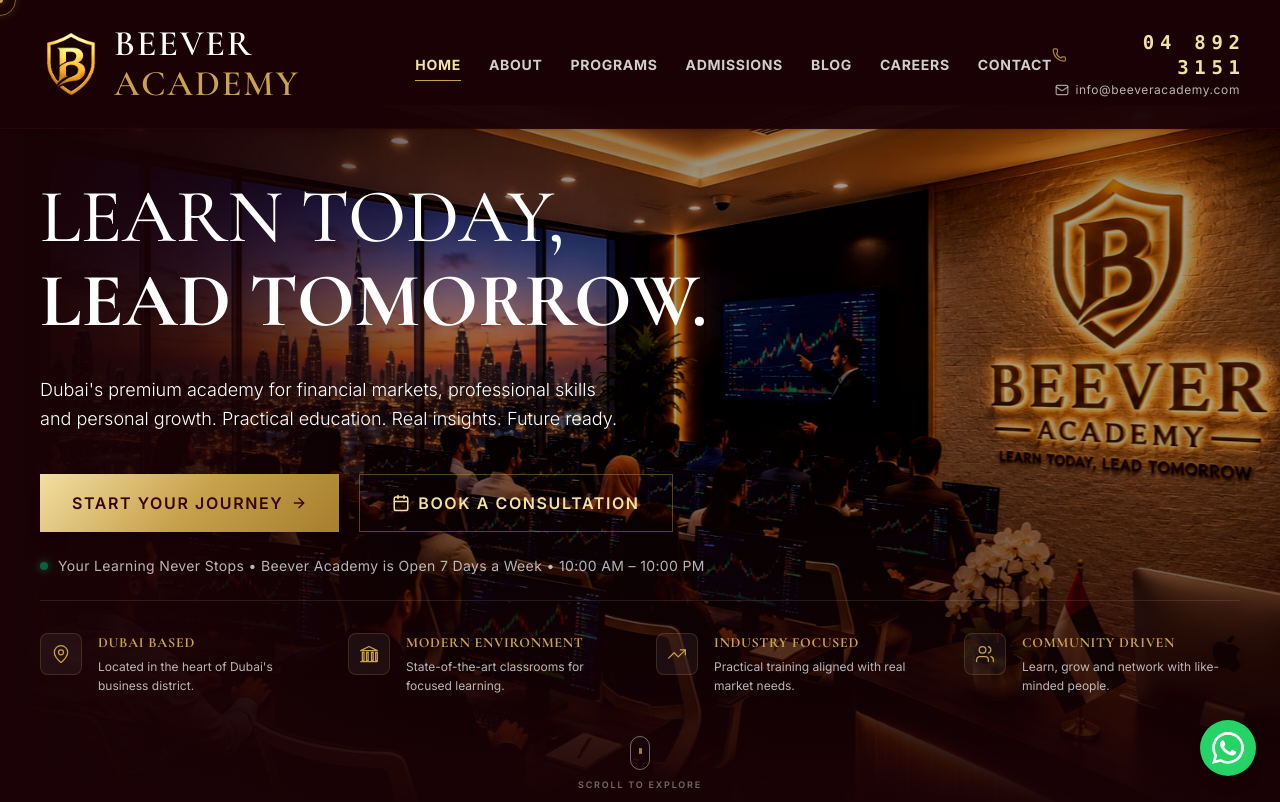
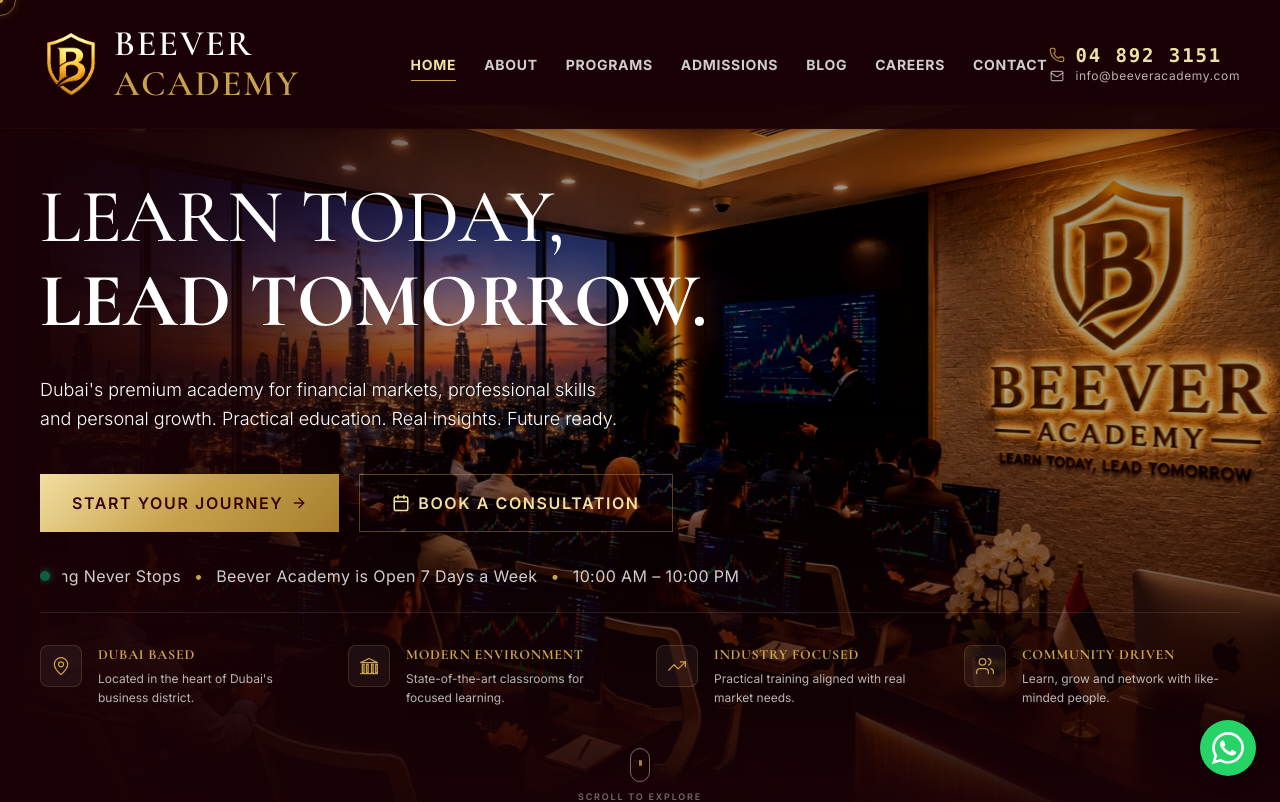
Before and after one commit to Ardra-mohan/beever-academy, a React (Vite) app: page / in a window 1280 px wide. Shown: the top 802 px of the page. Built offline with nearby package versions, Linux system fonts and the light colour scheme.

Commit message:
updated website2

```diff
--- a/src/App.jsx
+++ b/src/App.jsx
@@ -2010,10 +2010,15 @@
               <span>Book a Consultation</span>
             </a>
           </div>
-          <p className="hero-schedule-info text-xs md:text-sm font-sans tracking-wide text-white/70 mt-6 flex items-center gap-2.5">
-            <span className="inline-block w-2 h-2 rounded-full bg-emerald-500 shadow-[0_0_8px_#10b981] animate-pulse"></span>
-            Your Learning Never Stops • Beever Academy is Open 7 Days a Week • 10:00 AM – 10:00 PM
-          </p>
+          <div className="hero-schedule-info mt-8 overflow-hidden flex items-center gap-3 text-sm md:text-base font-sans tracking-wide text-white/80 w-full">
+            <span className="inline-block w-2.5 h-2.5 rounded-full bg-emerald-500 shadow-[0_0_8px_#10b981] animate-pulse flex-shrink-0"></span>
+            <div className="overflow-hidden w-full relative">
+              <div className="animate-marquee whitespace-nowrap flex">
+                <span className="flex-shrink-0 pr-8">Your Learning Never Stops <span className="text-gold mx-2">•</span> Beever Academy is Open 7 Days a Week <span className="text-gold mx-2">•</span> 10:00 AM – 10:00 PM <span className="text-gold mx-4">•</span></span>
+                <span className="flex-shrink-0 pr-8">Your Learning Never Stops <span className="text-gold mx-2">•</span> Beever Academy is Open 7 Days a Week <span className="text-gold mx-2">•</span> 10:00 AM – 10:00 PM <span className="text-gold mx-4">•</span></span>
+              </div>
+            </div>
+          </div>
         </div>
       </div>
 
@@ -2925,13 +2930,17 @@
           </ul>
 
           <div className="flex items-center gap-6">
-            <div className="hidden sm:flex flex-col text-right text-xs tracking-wider">
-              <a href="tel:048923151" className="flex items-center justify-end gap-1.5 text-gold-light hover:text-white transition-colors duration-200 font-bold font-mono text-[19px] tracking-[0.3em] mr-[-0.3em]">
-                <Phone className="w-4 h-4 text-gold/80" />
+            <div className="hidden sm:grid grid-cols-[20px_1fr] items-center gap-x-2 gap-y-1 text-left text-xs tracking-wider">
+              <div className="flex justify-center text-gold/80">
+                <Phone className="w-4 h-4" />
+              </div>
+              <a href="tel:048923151" className="text-gold-light hover:text-white transition-colors duration-200 font-bold font-mono text-[19px] tracking-[0.1em] mr-[-0.1em] leading-none">
                 04 892 3151
               </a>
-              <a href="mailto:info@beeveracademy.com" className="flex items-center justify-end gap-1.5 text-white/70 hover:text-gold-light transition-colors duration-200 text-[12px] font-sans mt-0.5">
-                <Mail className="w-3.5 h-3.5 text-white/60" />
+              <div className="flex justify-center text-white/60">
+                <Mail className="w-3.5 h-3.5" />
+              </div>
+              <a href="mailto:info@beeveracademy.com" className="text-white/70 hover:text-gold-light transition-colors duration-200 text-[12px] font-sans leading-none">
                 info@beeveracademy.com
               </a>
             </div>
@@ -3006,8 +3015,8 @@
               <div className="gold-glass-logo-frame w-[64px] h-[64px] flex-shrink-0">
                 <img src={logo} alt="Beever Academy Logo" className="w-full h-full object-contain" />
               </div>
-              <span className="font-serif text-white text-xl font-semibold tracking-wider">
-                BEEVER ACADEMY
+              <span className="font-serif text-white text-[15px] sm:text-base font-semibold tracking-wider leading-snug max-w-[280px]">
+                Beever Professional And Management Development Training LLC
               </span>
             </a>
             <p className="font-sans text-[10px] font-semibold text-gold uppercase tracking-wider">
@@ -3094,10 +3103,11 @@
           </div>
         </div>
 
+
         {/* Bottom Bar */}
         <div className="bg-[#240000] border-t border-white/5 py-8">
           <div className="max-w-[1440px] mx-auto px-8 flex flex-col md:flex-row justify-between items-center gap-4 text-xs text-white/40">
-            <p>&copy; 2026 Beever Academy. All Rights Reserved. Designed for Luxury Educational Institutions.</p>
+            <p>&copy; 2026 Beever Professional And Management Development Training LLC. All Rights Reserved. Designed for Luxury Educational Institutions.</p>
             <div className="flex items-center gap-8">
               <a href="#" className="hover:text-white">Privacy Policy</a>
               <a href="#" className="hover:text-white">Terms of Service</a>
--- a/src/index.css
+++ b/src/index.css
@@ -24,6 +24,12 @@
   --animate-mouse-scroll: mouse-scroll 1.6s infinite ease-in-out;
   --animate-grid-fade: grid-fade-in 0.5s cubic-bezier(0.25, 0.8, 0.25, 1) forwards;
   --animate-chatbot-slide: chatbot-slide 0.3s cubic-bezier(0.25, 0.8, 0.25, 1) forwards;
+  --animate-marquee: marquee 25s linear infinite;
+
+  @keyframes marquee {
+    0% { transform: translate3d(0, 0, 0); }
+    100% { transform: translate3d(-50%, 0, 0); }
+  }
 
   @keyframes logo-pulse {
     0%, 100% { transform: scale(1); filter: drop-shadow(0 0 8px rgba(201, 162, 77, 0.45)); }
```
